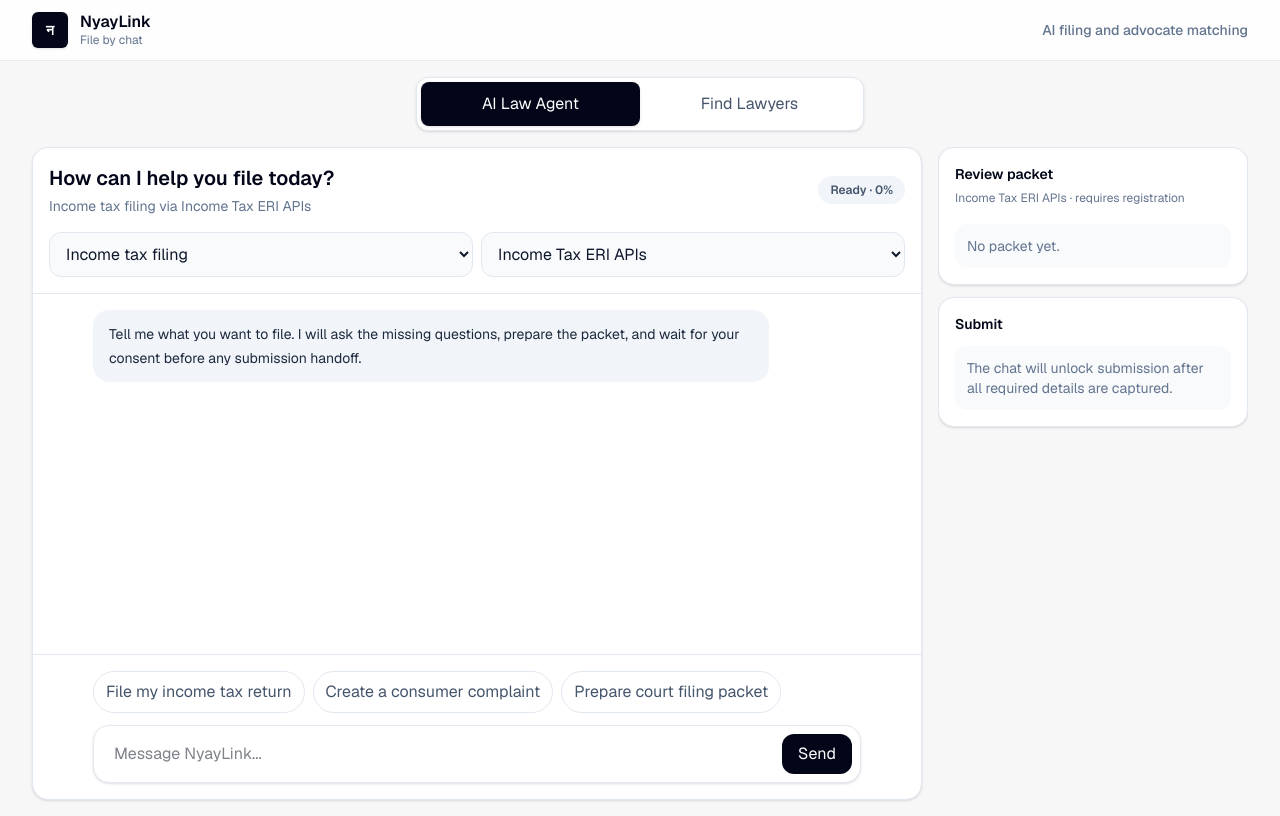
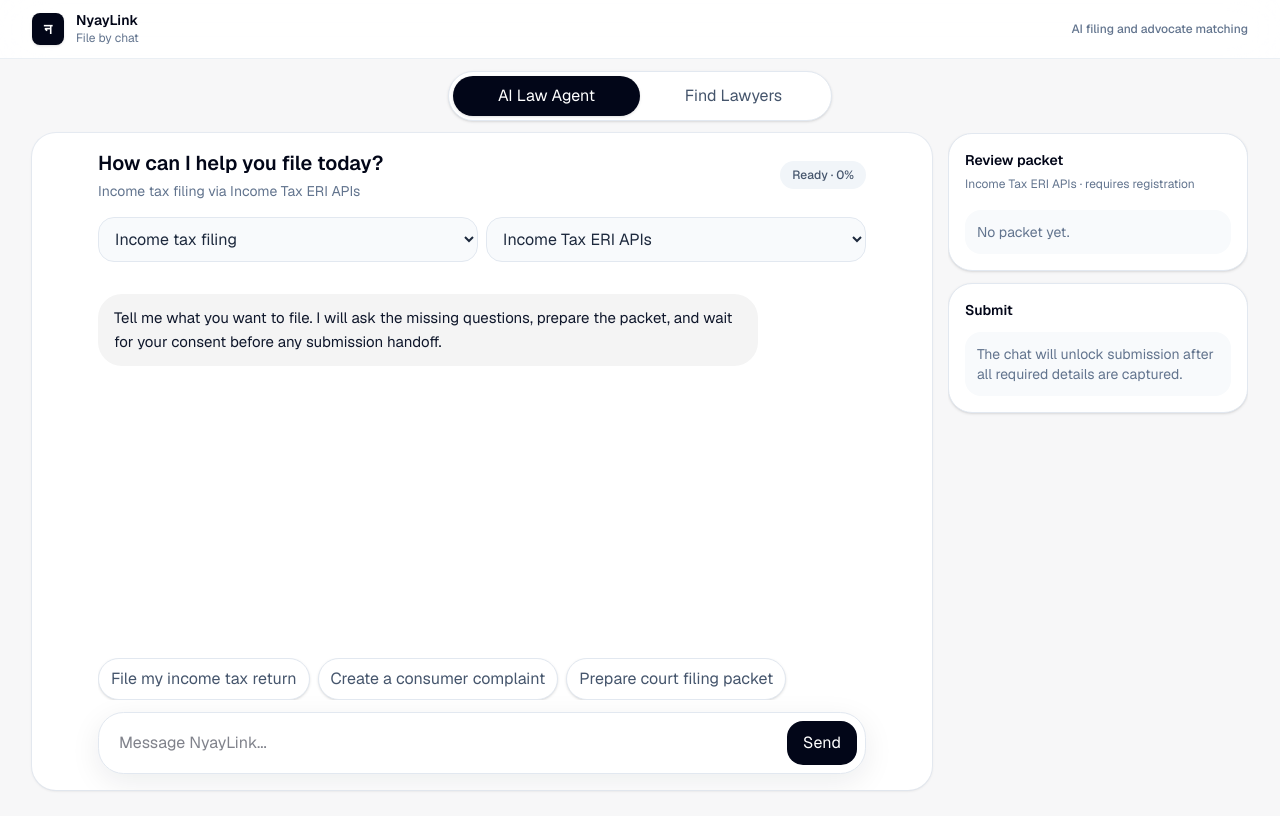
Before and after one commit to farzeenilyaszargar/Caseway, a Next.js app: page /assistant in a window 1280 px wide. Built offline with nearby package versions, Linux system fonts and the light colour scheme.

Commit message:
Polish ChatGPT-style chat UI

```diff
--- a/app/assistant/page.tsx
+++ b/app/assistant/page.tsx
@@ -303,8 +303,8 @@ export default function AssistantPage() {
 
   return (
     <AppShell>
-      <section className="mx-auto flex min-h-[calc(100vh-65px)] max-w-7xl flex-col px-4 py-4 sm:px-6 lg:px-8">
-        <div className="mx-auto grid w-full max-w-md grid-cols-2 rounded-xl border border-slate-200 bg-white p-1 shadow-sm">
+      <section className="mx-auto flex min-h-[calc(100vh-65px)] max-w-7xl flex-col px-3 py-3 sm:px-5 lg:px-8">
+        <div className="mx-auto grid w-full max-w-sm grid-cols-2 rounded-full border border-slate-200 bg-white p-1 shadow-sm">
           {[
             ["agent", "AI Law Agent"],
             ["lawyers", "Find Lawyers"],
@@ -312,7 +312,7 @@ export default function AssistantPage() {
             <button
               key={value}
               onClick={() => setMode(value as Mode)}
-              className={`rounded-lg px-4 py-2.5 text-sm font-semibold transition ${
+              className={`rounded-full px-4 py-2 text-sm font-medium transition ${
                 mode === value ? "bg-slate-950 text-white shadow-sm" : "text-slate-600 hover:bg-slate-100"
               }`}
             >
@@ -322,27 +322,27 @@ export default function AssistantPage() {
         </div>
 
         {mode === "agent" ? (
-          <div className="mt-4 grid min-h-0 flex-1 gap-4 lg:grid-cols-[minmax(0,1fr)_310px]">
-            <div className="flex min-h-0 flex-col overflow-hidden rounded-2xl border border-slate-200 bg-white shadow-sm">
-              <div className="border-b border-slate-200 p-4">
-                <div className="flex flex-wrap items-center justify-between gap-3">
-                  <div>
-                    <h1 className="text-xl font-semibold text-slate-950">How can I help you file today?</h1>
+          <div className="mt-3 grid min-h-0 flex-1 gap-4 lg:grid-cols-[minmax(0,1fr)_300px]">
+            <div className="flex min-h-0 flex-col overflow-hidden rounded-3xl bg-white shadow-sm ring-1 ring-slate-200/80">
+              <div className="px-4 py-4 sm:px-6">
+                <div className="mx-auto flex max-w-3xl flex-wrap items-center justify-between gap-3">
+                  <div className="min-w-0">
+                    <h1 className="text-lg font-semibold text-slate-950 sm:text-xl">How can I help you file today?</h1>
                     <p className="mt-1 text-sm text-slate-500">
                       {activeWorkflow?.name || "Choose a filing type"} via {activeIntegration?.name || "selected route"}
                     </p>
                   </div>
-                  <span className="rounded-full bg-slate-100 px-3 py-1.5 text-xs font-semibold text-slate-600">
+                  <span className="rounded-full bg-slate-100 px-3 py-1.5 text-xs font-medium text-slate-600">
                     {status} · {agentTurn?.completion || 0}%
                   </span>
                 </div>
 
-                <div className="mt-4 grid gap-2 md:grid-cols-2">
+                <div className="mx-auto mt-4 grid max-w-3xl gap-2 md:grid-cols-2">
                   <select
                     aria-label="Filing type"
                     value={selectedWorkflowId}
                     onChange={(event) => switchWorkflow(event.target.value as Workflow["id"])}
-                    className="rounded-xl border border-slate-200 bg-slate-50 px-3 py-2.5 text-sm font-medium text-slate-900 outline-none focus:border-[#10a37f]"
+                    className="rounded-2xl border border-slate-200 bg-slate-50 px-3 py-2.5 text-sm font-medium text-slate-800 outline-none transition focus:border-[#10a37f] focus:bg-white"
                   >
                     {workflows.map((workflow) => (
                       <option key={workflow.id} value={workflow.id}>
@@ -359,7 +359,7 @@ export default function AssistantPage() {
                       setConsent(false);
                       setSubmission(null);
                     }}
-                    className="rounded-xl border border-slate-200 bg-slate-50 px-3 py-2.5 text-sm font-medium text-slate-900 outline-none focus:border-[#10a37f]"
+                    className="rounded-2xl border border-slate-200 bg-slate-50 px-3 py-2.5 text-sm font-medium text-slate-800 outline-none transition focus:border-[#10a37f] focus:bg-white"
                   >
                     {integrationOptions.map((integration) => (
                       <option key={integration.id} value={integration.id}>
@@ -370,20 +370,20 @@ export default function AssistantPage() {
                 </div>
               </div>
 
-              <div className="min-h-[360px] flex-1 overflow-y-auto p-4">
-                <div className="mx-auto max-w-3xl space-y-4">
+              <div className="min-h-[380px] flex-1 overflow-y-auto px-3 py-4 sm:px-6">
+                <div className="mx-auto max-w-3xl space-y-5">
                   {messages.map((message, index) => (
                     <div
                       key={`${message.role}-${index}`}
                       className={`flex ${message.role === "user" ? "justify-end" : "justify-start"}`}
                     >
                       <div
-                        className={`max-w-[88%] whitespace-pre-line rounded-2xl px-4 py-3 text-sm leading-6 ${
+                        className={`max-w-[86%] whitespace-pre-line px-4 py-3 text-[15px] leading-6 ${
                           message.role === "user"
-                            ? "bg-[#10a37f] text-white"
+                            ? "rounded-3xl bg-[#10a37f] text-white shadow-sm"
                             : message.role === "system"
-                              ? "border border-slate-200 bg-slate-100 text-slate-700"
-                              : "bg-slate-100 text-slate-800"
+                              ? "rounded-2xl border border-slate-200 bg-slate-50 text-slate-600"
+                              : "rounded-3xl bg-[#f4f4f4] text-slate-900"
                         }`}
                       >
                         {message.text}
@@ -393,19 +393,19 @@ export default function AssistantPage() {
                 </div>
               </div>
 
-              <div className="border-t border-slate-200 p-4">
+              <div className="px-3 pb-4 sm:px-6">
                 <div className="mx-auto mb-3 flex max-w-3xl gap-2 overflow-x-auto">
                   {starterPrompts.map((prompt) => (
                     <button
                       key={prompt}
                       onClick={() => void sendMessage(prompt)}
-                      className="shrink-0 rounded-full border border-slate-200 bg-white px-3 py-2 text-xs font-medium text-slate-600 hover:bg-slate-50"
+                      className="shrink-0 rounded-full border border-slate-200 bg-white px-3 py-2 text-xs font-medium text-slate-600 shadow-sm hover:bg-slate-50"
                     >
                       {prompt}
                     </button>
                   ))}
                 </div>
-                <form onSubmit={onSubmit} className="mx-auto flex max-w-3xl rounded-2xl border border-slate-200 bg-white p-2 shadow-sm">
+                <form onSubmit={onSubmit} className="mx-auto flex max-w-3xl items-end rounded-[1.6rem] border border-slate-200 bg-white p-2 shadow-[0_8px_30px_rgb(15_23_42/0.08)] focus-within:border-slate-300">
                   <label className="sr-only" htmlFor="agent-answer">
                     Message NyayLink filing agent
                   </label>
@@ -414,9 +414,9 @@ export default function AssistantPage() {
                     value={input}
                     onChange={(event) => setInput(event.target.value)}
                     placeholder={agentTurn?.missingFields[0]?.placeholder || "Message NyayLink..."}
-                    className="min-w-0 flex-1 bg-transparent px-3 py-2 text-sm outline-none"
+                    className="min-w-0 flex-1 bg-transparent px-3 py-2.5 text-[15px] outline-none"
                   />
-                  <button className="rounded-xl bg-slate-950 px-4 py-2 text-sm font-semibold text-white">
+                  <button className="rounded-2xl bg-slate-950 px-4 py-2.5 text-sm font-semibold text-white transition hover:bg-slate-800">
                     {isSending ? "..." : "Send"}
                   </button>
                 </form>
@@ -424,7 +424,7 @@ export default function AssistantPage() {
             </div>
 
             <aside className="min-h-0 space-y-3 overflow-y-auto">
-              <div className="rounded-2xl border border-slate-200 bg-white p-4 shadow-sm">
+              <div className="rounded-3xl border border-slate-200 bg-white p-4 shadow-sm">
                 <h2 className="text-sm font-semibold text-slate-950">Review packet</h2>
                 <p className="mt-1 text-xs leading-5 text-slate-500">
                   {activeIntegration
@@ -433,7 +433,7 @@ export default function AssistantPage() {
                 </p>
                 <div className="mt-4 space-y-2">
                   {agentTurn?.workflow.fields.map((field) => (
-                    <div key={field.id} className="rounded-xl bg-slate-50 p-3">
+                    <div key={field.id} className="rounded-2xl bg-slate-50 p-3">
                       <div className="flex items-center justify-between gap-2">
                         <p className="text-xs font-semibold text-slate-500">{field.label}</p>
                         <span className="text-[11px] font-semibold text-slate-400">
@@ -448,15 +448,15 @@ export default function AssistantPage() {
                           : field.question}
                       </p>
                     </div>
-                  )) || <p className="rounded-xl bg-slate-50 p-3 text-sm text-slate-500">No packet yet.</p>}
+                  )) || <p className="rounded-2xl bg-slate-50 p-3 text-sm text-slate-500">No packet yet.</p>}
                 </div>
               </div>
 
-              <div className="rounded-2xl border border-slate-200 bg-white p-4 shadow-sm">
+              <div className="rounded-3xl border border-slate-200 bg-white p-4 shadow-sm">
                 <h2 className="text-sm font-semibold text-slate-950">Submit</h2>
                 {agentTurn?.draftPacket ? (
                   <div className="mt-3 space-y-3">
-                    <label className="flex items-start gap-2 rounded-xl bg-slate-50 p-3 text-xs leading-5 text-slate-700">
+                    <label className="flex items-start gap-2 rounded-2xl bg-slate-50 p-3 text-xs leading-5 text-slate-700">
                       <input
                         type="checkbox"
                         checked={consent}
@@ -468,13 +468,13 @@ export default function AssistantPage() {
                     <button
                       onClick={() => void submitPacket()}
                       disabled={!consent || isSubmitting}
-                      className="w-full rounded-xl bg-[#10a37f] px-4 py-3 text-sm font-semibold text-white disabled:cursor-not-allowed disabled:bg-slate-300"
+                      className="w-full rounded-2xl bg-[#10a37f] px-4 py-3 text-sm font-semibold text-white transition hover:bg-[#0d8f6f] disabled:cursor-not-allowed disabled:bg-slate-300"
                     >
                       {isSubmitting ? "Queueing..." : "Queue filing"}
                     </button>
                   </div>
                 ) : (
-                  <p className="mt-3 rounded-xl bg-slate-50 p-3 text-sm text-slate-500">
+                  <p className="mt-3 rounded-2xl bg-slate-50 p-3 text-sm text-slate-500">
                     The chat will unlock submission after all required details are captured.
                   </p>
                 )}
--- a/app/components/AppShell.tsx
+++ b/app/components/AppShell.tsx
@@ -3,18 +3,18 @@ import Link from "next/link";
 export function AppShell({ children }: Readonly<{ children: React.ReactNode }>) {
   return (
     <main className="app-canvas min-h-screen text-slate-950">
-      <header className="sticky top-0 z-20 border-b border-slate-200/80 bg-white/86 backdrop-blur-xl">
+      <header className="sticky top-0 z-20 border-b border-slate-200/70 bg-white/90 backdrop-blur-xl">
         <div className="mx-auto flex max-w-7xl items-center justify-between gap-4 px-4 py-3 sm:px-6 lg:px-8">
           <Link className="flex items-center gap-3" href="/">
-            <div className="grid h-9 w-9 place-items-center rounded-md bg-slate-950 text-sm font-bold text-white shadow-sm">
+            <div className="grid h-8 w-8 place-items-center rounded-lg bg-slate-950 text-sm font-semibold text-white shadow-sm">
               न
             </div>
             <div>
-              <p className="text-base font-semibold leading-tight">NyayLink</p>
+              <p className="text-sm font-semibold leading-tight">NyayLink</p>
               <p className="text-xs text-slate-500">File by chat</p>
             </div>
           </Link>
-          <p className="hidden text-sm font-medium text-slate-500 sm:block">
+          <p className="hidden text-xs font-medium text-slate-500 sm:block">
             AI filing and advocate matching
           </p>
         </div>
```
